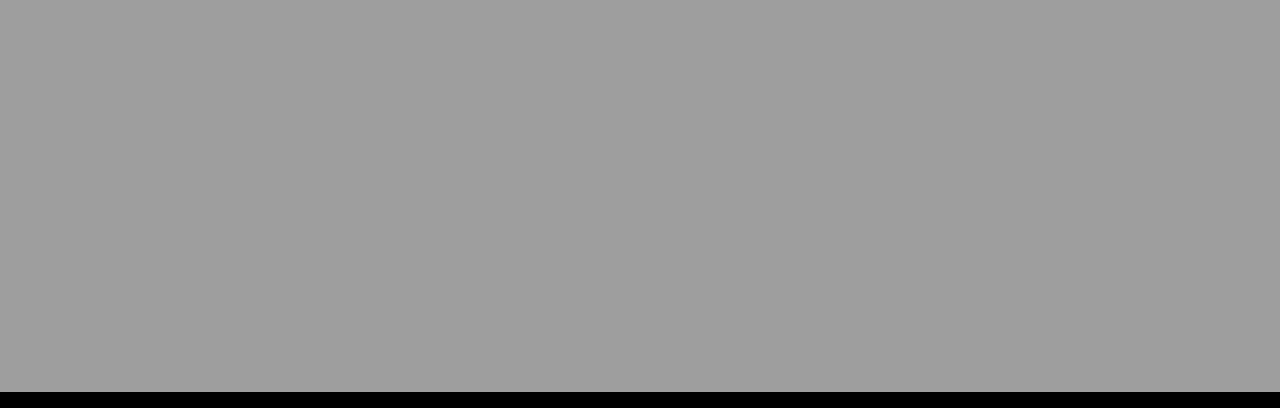
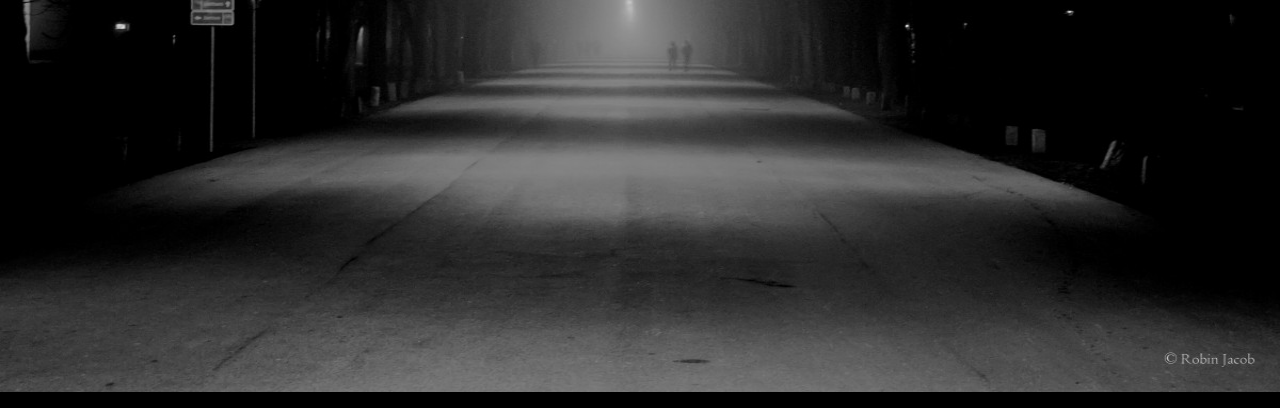
Before and after one commit to acrimi/LandOfPyrite, a plain HTML site: page index.html in a window 1280 px wide. Shown: the part 408-816 px from the top of the page. Drawn offline with nearby package versions, Linux system fonts and the light colour scheme.

Commit message:
swap out erased image

```diff
--- a/css/main.css
+++ b/css/main.css
@@ -42,6 +42,16 @@ body {
   height: 100%;
   z-index: 100;
   pointer-events: none;
+  background: url(../images/cover.jpeg) top left / 100% 100% no-repeat;
+}
+
+#canvas.loaded {
+  background: none;
+}
+
+img#cover {
+  position: fixed;
+  left: 10000px;
 }
 
 img.background {
--- a/index.html
+++ b/index.html
@@ -8,6 +8,7 @@
     <script type="text/javascript" src="js/main.js"></script>
   </head>
   <body>
+    <img id="cover" src="images/cover.jpeg" />
     <img id="bg1" class="background active" src="images/background1.jpeg" />
     <img id="bg2" class="background" src="images/background2.jpeg" />
     <img id="bg3" class="background" src="images/background3.jpeg" />
--- a/js/main.js
+++ b/js/main.js
@@ -24,7 +24,7 @@ function startCarousel() {
 function setupEraser() {
   const canvas = document.getElementById('canvas');
   const ctx = canvas.getContext('2d');
-  const img = new Image();
+  const img = document.getElementById('cover');
   const eraserThickness = 40;
 
   const updateCanvasSize = () => {
@@ -33,8 +33,8 @@ function setupEraser() {
     ctx.drawImage(img, 0, 0, canvas.width, canvas.height);
   };
 
-  img.addEventListener('load', updateCanvasSize);
-  img.src = 'https://images.pexels.com/photos/414612/pexels-photo-414612.jpeg?auto=compress&cs=tinysrgb&dpr=1&w=500';
+  updateCanvasSize();
+  canvas.classList.add('loaded');
 
   const previousPosition = {};
   document.addEventListener('mousemove', event => {
```
Also changed, not shown: images/cover.jpeg (added).
